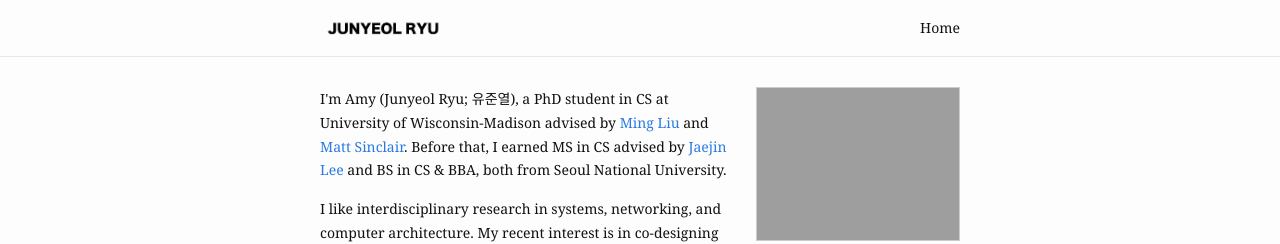
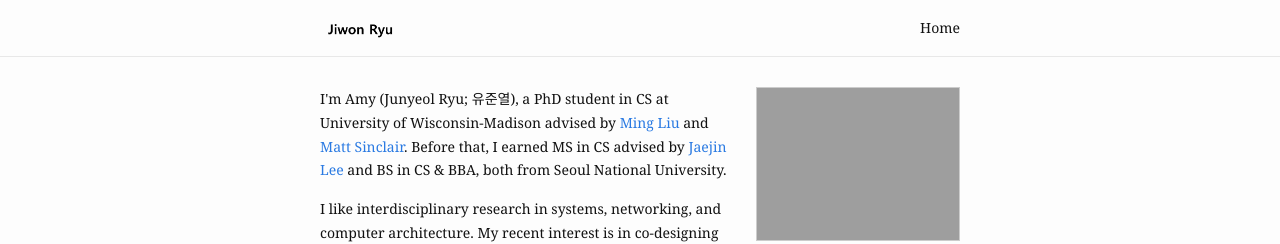
Before and after one commit to jiwonamy/jiwonamy.github.io, a Jekyll site: the page built from index.md, in a window 1280 px wide. Shown: the top 244 px of the page. Built offline with Jekyll 4.4.1, drawn with Linux system fonts in a browser that asks for light colours.

Commit message:
Update header.html

```diff
--- a/_includes/header.html
+++ b/_includes/header.html
@@ -1,7 +1,7 @@
 <header class="site-header">
   <div class="wrapper">
     <a class="site-title" href="{{ "" | prepend: site.baseurl | prepend: site.url }}/">
-      <img src="{{ "/assets/img/junyeol.png" | absolute_url }}" alt="{{ site.title }}" />
+      <img src="{{ "/assets/img/jiwon.png" | absolute_url }}" alt="{{ site.title }}" />
     </a>
 
     <nav class="site-nav">
```
